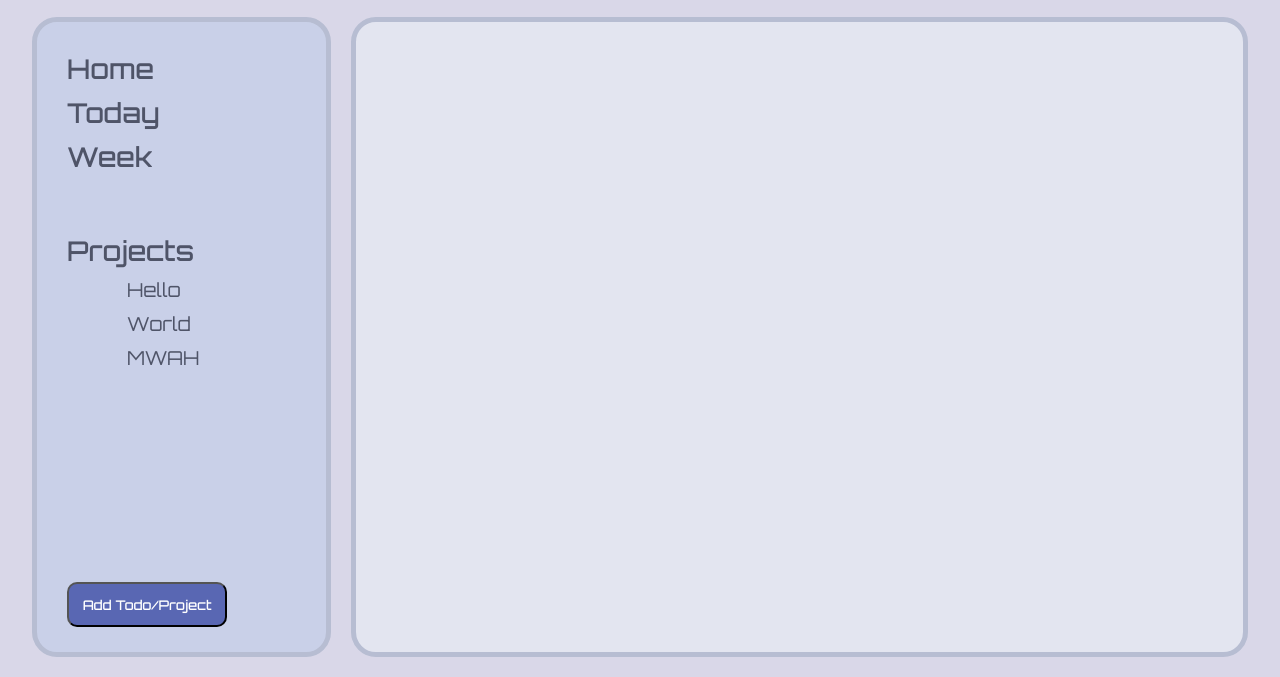
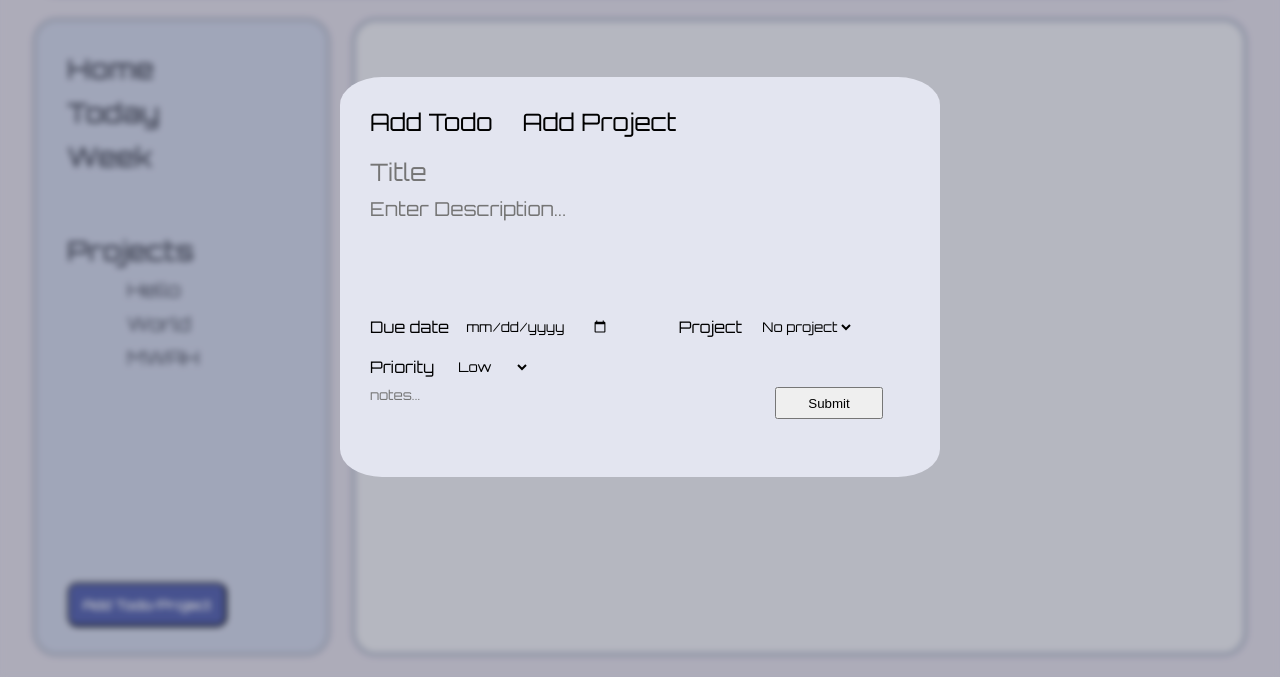
Before and after one commit to kunalsharma-swdev/todo-list, a website built with webpack: page src/template.html in a window 1280 px wide. Shown: the part 123-800 px from the top of the page. Built offline with nearby package versions, Linux system fonts and the light colour scheme.

Commit message:
completed prototype ui of todo form

```diff
--- a/src/styles.css
+++ b/src/styles.css
@@ -2,6 +2,25 @@
     margin: 0px;
     padding: 0px;
     box-sizing: border-box;
+}
+
+.overlay{
+    position: fixed;
+    inset: 0;
+    background: rgba(0, 0, 0, 0.2);
+    backdrop-filter: blur(3px);
+}
+
+
+.main-form{
+    position: absolute;
+    height: 400px;
+    width: 600px;
+    top: 50%;
+    left: 50%;
+    transform: translate(-50%,-50%);
+    background-color: #E3E5F0;
+    border-radius: 7%;
 }
 
 html{
@@ -119,3 +138,73 @@ body{
 .add:hover{
     background-color: #4F5DA8;
 }
+
+.main-form{
+    padding: 30px;
+}
+
+.main-form-heading{
+    display: flex;
+    gap: 30px;
+    margin-bottom: 20px;
+    font-size: 1.5rem;
+}
+
+#form{
+    min-width: 0;
+    display: flex;
+    flex-direction: column;
+    gap: 10px;
+}
+
+#form > input{
+    overflow-wrap: anywhere;
+}
+
+#title, #description, #date, #project, #priority,#notes{
+    font-family: Orbitron;
+    border: none;
+    outline: none;
+    background-color: transparent;
+}
+
+#title{
+    font-size: 1.5rem;
+}
+
+#description{
+    font-size: 1.2rem;
+    resize: none;
+    height: 100px;
+}
+
+#date{
+    margin-right: 10%;
+}
+
+.second{
+    display: flex;
+    align-items: center;
+    gap: 3%;
+    height: 40px;
+}
+
+.third{
+    display: flex;
+    gap: 20px;
+}
+
+#notes{
+    resize: none;
+    width: 70%;
+}
+
+.fourth{
+    display: flex;
+    gap: 5%;
+}
+
+button[type="submit"]{
+    width: 20%;
+
+}
--- a/src/template.html
+++ b/src/template.html
@@ -9,6 +9,38 @@
     </head>
     <body>
         <div class="main">
+            <div class="overlay">
+                <div class="main-form">
+                    <div class="main-form-heading">
+                        <div class="main-form-heading-one">Add Todo</div>
+                        <div class="main-form-heading-two">Add Project</div>
+                    </div>
+                    <form id="form">
+                        <input type="text" id="title" name="title" placeholder="Title" class="input" required>
+                        <textarea id="description" placeholder="Enter Description..."></textarea>
+                        <div class="second">
+                            <label for="date">Due date</label>
+                            <input type="date" id="date" name="date" placeholder="21/12/2025" required>
+                            <label for="project">Project</label>
+                            <select id="project">
+                                <option value=null>No project</option>
+                            </select>
+                        </div>
+                        <div class="third">
+                            <label for="priority">Priority</label>
+                            <select id="priority">
+                                <option value="low">Low</option>
+                                <option value="medium">medium</option>
+                                <option vallue="high">high</option>
+                            </select>
+                        </div>
+                        <div class="fourth">
+                            <textarea id="notes" name="notes" placeholder="notes..."></textarea>
+                            <button type="submit">Submit</button>
+                        </div>
+                    </form>
+                </div>
+            </div>
             <div class="header">
                 To-do List
             </div>
```
Also changed, not shown: src/todo.js (added, +15 -0 lines).
